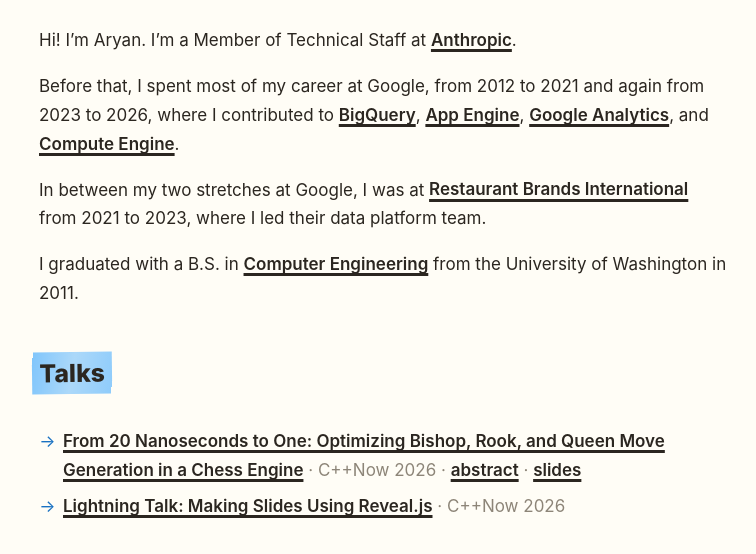
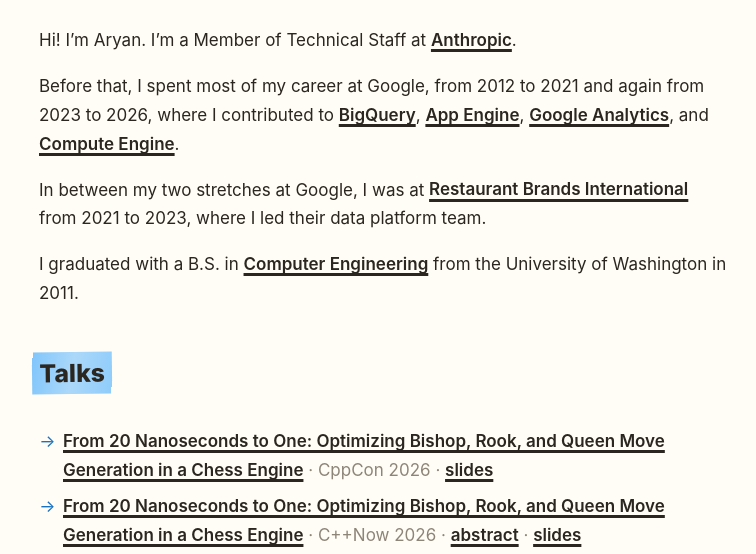
Before and after one commit to aryann/website, a plain HTML site: page docs/index.html in a window 1280 px wide. Shown: the part 246-800 px from the top of the page, without its empty margins (257-1013 px from the left). Drawn offline with Linux system fonts and the light colour scheme.

Commit message:
Adds another talk

```diff
--- a/docs/index.html
+++ b/docs/index.html
@@ -111,6 +111,17 @@
           <h2>Talks</h2>
           <ul>
             <li>
+              <a
+                href="https://cppcon2026.sched.com/event/2RT44/from-20-nanoseconds-to-one-optimizing-bishop-rook-and-queen-move-generation-in-a-chess-engine"
+                >From 20 Nanoseconds to One: Optimizing Bishop, Rook, and Queen
+                Move Generation in a Chess Engine</a
+              >
+              <span class="meta">CppCon 2026</span>
+              <span class="meta"
+                ><a href="https://cppcon26.follychess.com/">slides</a></span
+              >
+            </li>
+            <li>
               <a href="https://www.youtube.com/watch?v=beo7kPRoZyY"
                 >From 20 Nanoseconds to One: Optimizing Bishop, Rook, and Queen
                 Move Generation in a Chess Engine</a
```
